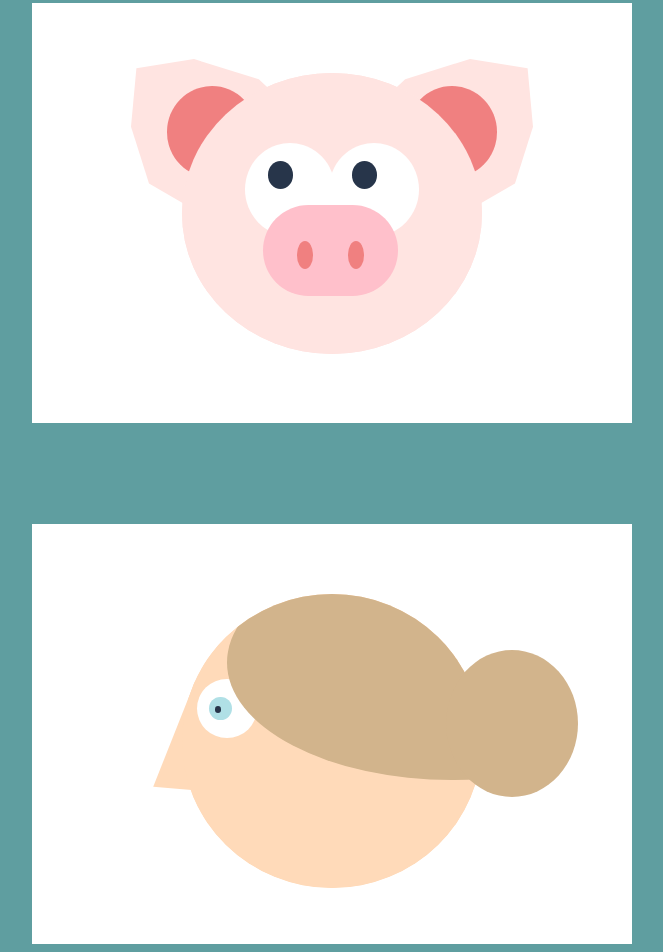
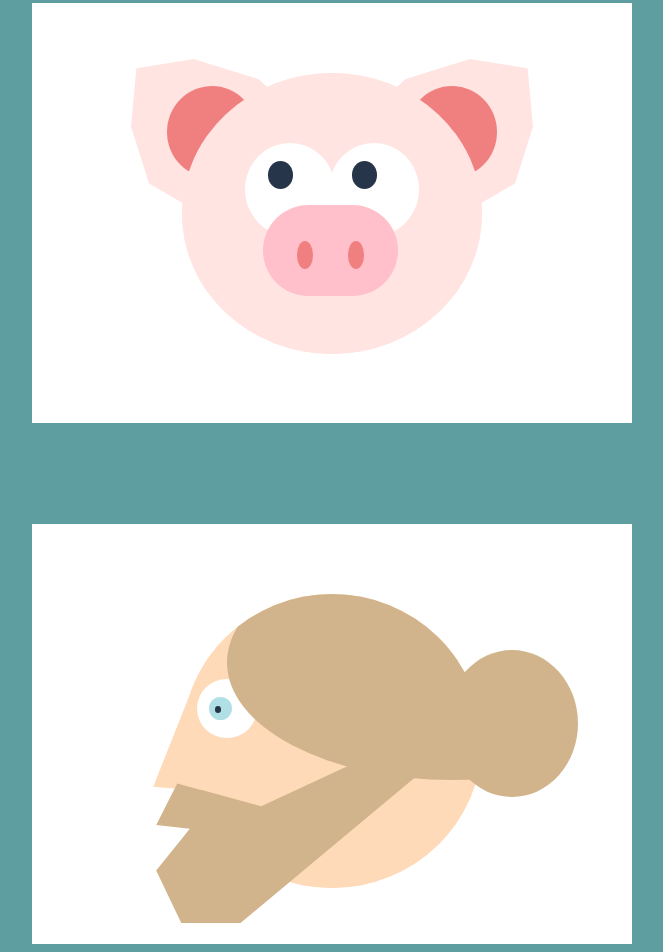
Before and after one commit to FridaSjoholm/CssImages, a plain HTML site: page index.html in a window 1280 px wide. Shown: the part 619-1571 px from the top of the page, without its empty margins (308-971 px from the left). Drawn offline with Linux system fonts and the light colour scheme.

Commit message:
Add beard

```diff
--- a/index.html
+++ b/index.html
@@ -76,6 +76,7 @@
       </div>
       <div class="nose"></div>
       <div class="bun"></div>
+      <div class="beard"></div>
     </div>
 
   </body>
--- a/styles.css
+++ b/styles.css
@@ -324,3 +324,14 @@ body{
   border-radius: 50%;
   z-index: 4;
 }
+
+.alex .beard{
+  position: absolute;
+  top: 5%;
+  left: 13%;
+  width: 70%;
+  height: 90%;
+  background: tan;
+  -webkit-clip-path: polygon(36% 69%, 100% 36%, 31% 100%, 17% 100%, 11% 86%, 19% 75%, 11% 74%, 16% 63%);
+  z-index: 4;
+}
```
